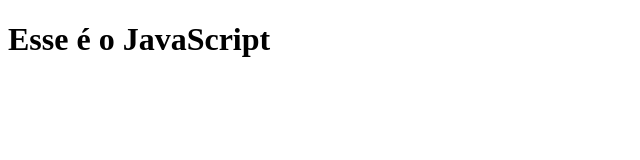
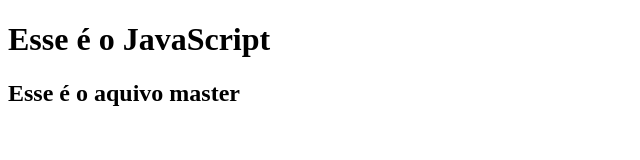
Before and after one commit to pedeba/javascript-git, a plain HTML site: page index.html in a window 1280 px wide. Shown: the whole page, without its empty margins (0-640 px from the left). Drawn offline with Linux system fonts and the light colour scheme.

Commit message:
h2 adicionado

```diff
--- a/index.html
+++ b/index.html
@@ -7,6 +7,7 @@
 </head>
 <body>
     <h1>Esse é o JavaScript</h1>
+    <h2>Esse é o aquivo master</h2>
     <script src="script.js"></script>
 </body>
 </html>
```
